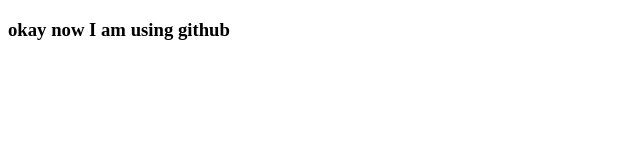
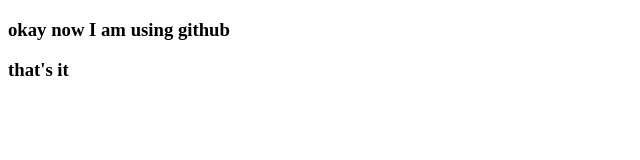
Before and after one commit to Sun-Debnath/first_project, a plain HTML site: page index.html in a window 1280 px wide. Shown: the full height of the page, 0-640 px from the left. Drawn offline with Linux system fonts and the light colour scheme.

Commit message:
just adding new header

```diff
--- a/index.html
+++ b/index.html
@@ -7,5 +7,6 @@
 </head>
 <body>
     <h3>okay now I am using github</h3>
+    <h3>that's it</h3>
 </body>
 </html>
```
